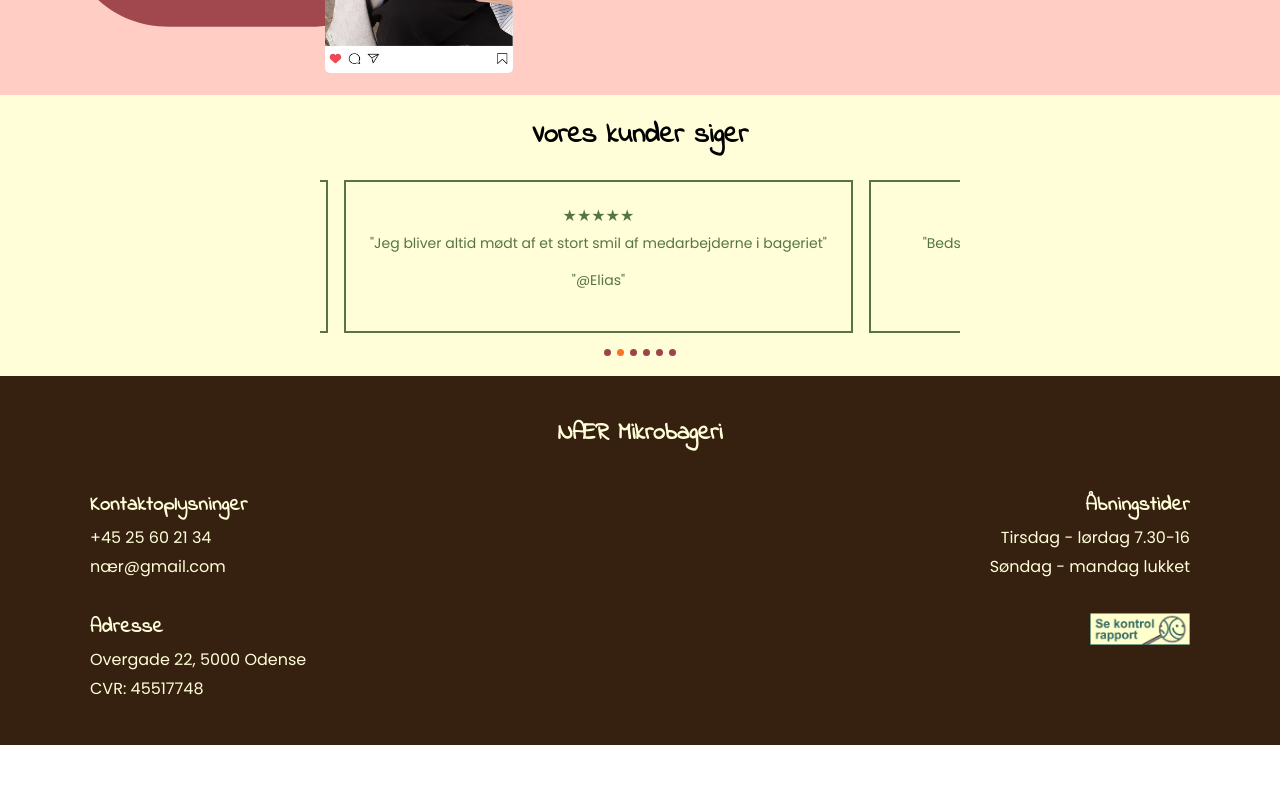
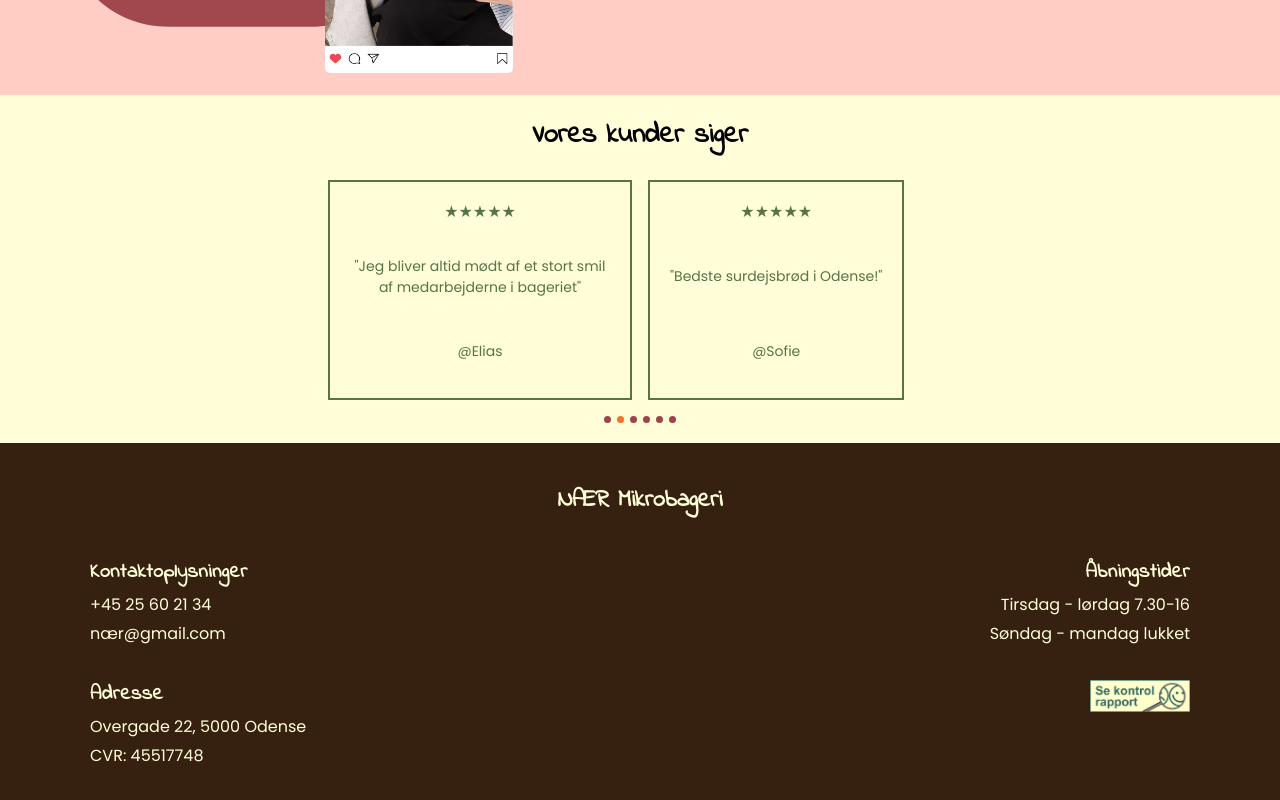
Before and after one commit to Freja-absalonsen/projekt-6, a Vue app in the folder projekt-6/: page / in a window 1280 px wide. Shown: the part 1476-2276 px from the top of the page. Before the commit the page ends 2221 px from the top, so only its background shows below. Built offline with nearby package versions, Linux system fonts and the light colour scheme.

Commit message:
anmeldelser og footer

```diff
--- a/projekt-6/src/components/Footer.vue
+++ b/projekt-6/src/components/Footer.vue
@@ -14,7 +14,7 @@
 
                     <div class="footer__section">
                         <h3 class="footer__heading">Adresse</h3>
-                        <p class="footer__text">Overgade 22, 5000 Odense</p>
+                        <p class="footer__text"><a href="https://www.google.com/maps/place/N%C3%A6r+mikrobageri/@55.3974529,10.3917123,17z/data=!3m1!4b1!4m6!3m5!1s0x464d21624b0f982b:0xc1ec23b5dd1d809b!8m2!3d55.3974529!4d10.3917123!16s%2Fg%2F11z230vr9p?entry=ttu&g_ep=EgoyMDI2MDQyOS4wIKXMDSoASAFQAw%3D%3D" target="blank" class="footer__link" >Overgade 22, 5000 Odense</a></p>
                         <p class="footer__text">CVR: 45517748</p>
                     </div>
                 </div>
@@ -27,7 +27,9 @@
                     </div>
 
                     <div class="footer-section footer-section--report">
-                        <img src="@/assets/footer-kontrol.gif" alt="Kontrol til rapport" class="footer__image">
+                        <a href="https://www.findsmiley.dk/1517070" target="blank" rel="noopener">
+                            <img src="@/assets/footer-kontrol.gif" alt="Kontrol til rapport" class="footer__image">
+                        </a>
                     </div>
                 </div>
 
--- a/projekt-6/src/components/home/HomeTestimonials.vue
+++ b/projekt-6/src/components/home/HomeTestimonials.vue
@@ -1,3 +1,5 @@
+<!-- har fundet inspiration på disse to hjemmesider https://coreui.io/answers/how-to-build-a-slider-in-vue/ og https://cruip.com/how-to-build-a-fancy-testimonial-slider-with-tailwind-css-and-vue/ -->
+
 <script setup>
 import {ref, onMounted, onUnmounted} from 'vue'
 
@@ -52,7 +54,7 @@
                     <div class="testimonials__card">
                         <div class="testimonials__stars">★★★★★</div>
                         <p class="testimonials__text">"{{ testimonial.text }}"</p>
-                        <p class="testimonials__author">"@{{ testimonial.author }}"</p>
+                        <p class="testimonials__author">@{{ testimonial.author }}</p>
                     </div>
 
                 </div>
--- a/projekt-6/src/styles/style.css
+++ b/projekt-6/src/styles/style.css
@@ -303,16 +303,24 @@
 .testimonials__track {
   display: flex;
   transition: transform 0.4s ease;
+  align-items: stretch;
 }
 .testimonials__slide {
   min-width: 50%;
-  flex-shrink: 0;
+  flex: 0 0 50%;
   padding: 0 8px;
+  box-sizing: border-box;
+  display: flex;
 }
 .testimonials__card {
   background: #FFFED9;
   border: 2px solid #577448;
-  padding: 24px;
+  padding: 20px;
+  min-height: 220px;
+  box-sizing: border-box;
+  display: flex;
+  flex-direction: column;
+  justify-content: space-between;
 }
 .testimonials__stars {
   color: #577448;
@@ -323,6 +331,10 @@
   font-size: 14px;
   color: #577448;
   margin-bottom: 16px;
+  flex: 1;
+  display: flex;
+  align-items: center;
+  justify-content: center;
 }
 .testimonials__author {
   font-family: "Poppins", sans-serif;
--- a/projekt-6/src/styles/style.scss
+++ b/projekt-6/src/styles/style.scss
@@ -313,18 +313,26 @@
     &__track{
         display: flex;
         transition: transform 0.4s ease;
+        align-items: stretch;
     }
 
     &__slide{
         min-width: 50%;
-        flex-shrink: 0;
+        flex: 0 0 50%;
         padding: 0 8px;
+        box-sizing: border-box;
+        display: flex;
     }
 
     &__card{
         background: c.$color-text-secondary ;
         border: 2px solid c.$color-text-tertiary;
-        padding: 24px;
+        padding: 20px;
+        min-height: 220px;
+        box-sizing: border-box;
+        display: flex;
+        flex-direction: column;
+        justify-content: space-between;
     }
 
     &__stars{
@@ -337,6 +345,10 @@
         font-size: f.$font-size-quinary;
         color: c.$color-text-tertiary;
         margin-bottom: 16px;
+        flex: 1;
+        display: flex;
+        align-items: center;
+        justify-content: center;
     }
 
     &__author{
```
Also changed, not shown: 1 other file (tests, documents, lock files or other folders).
